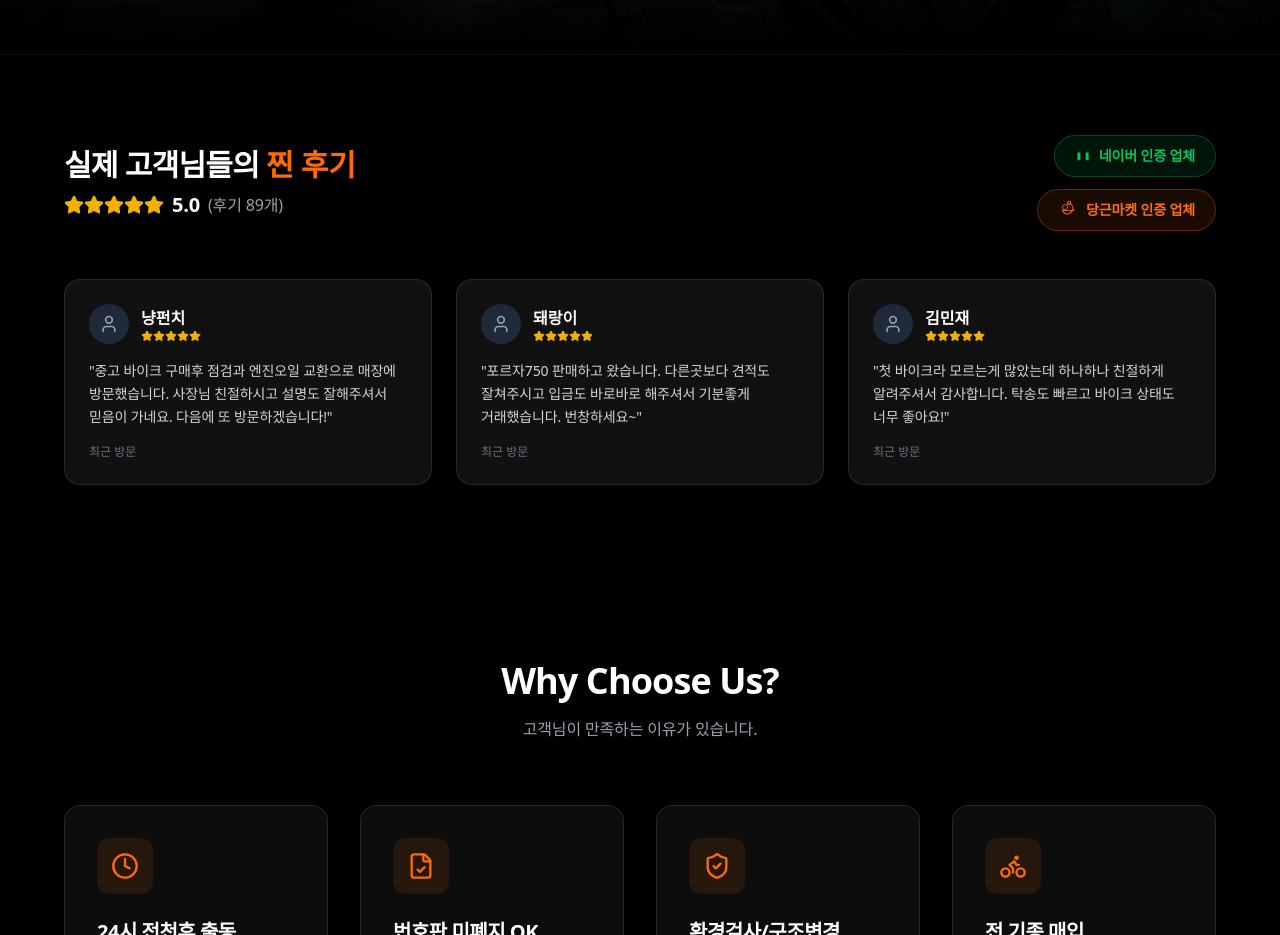
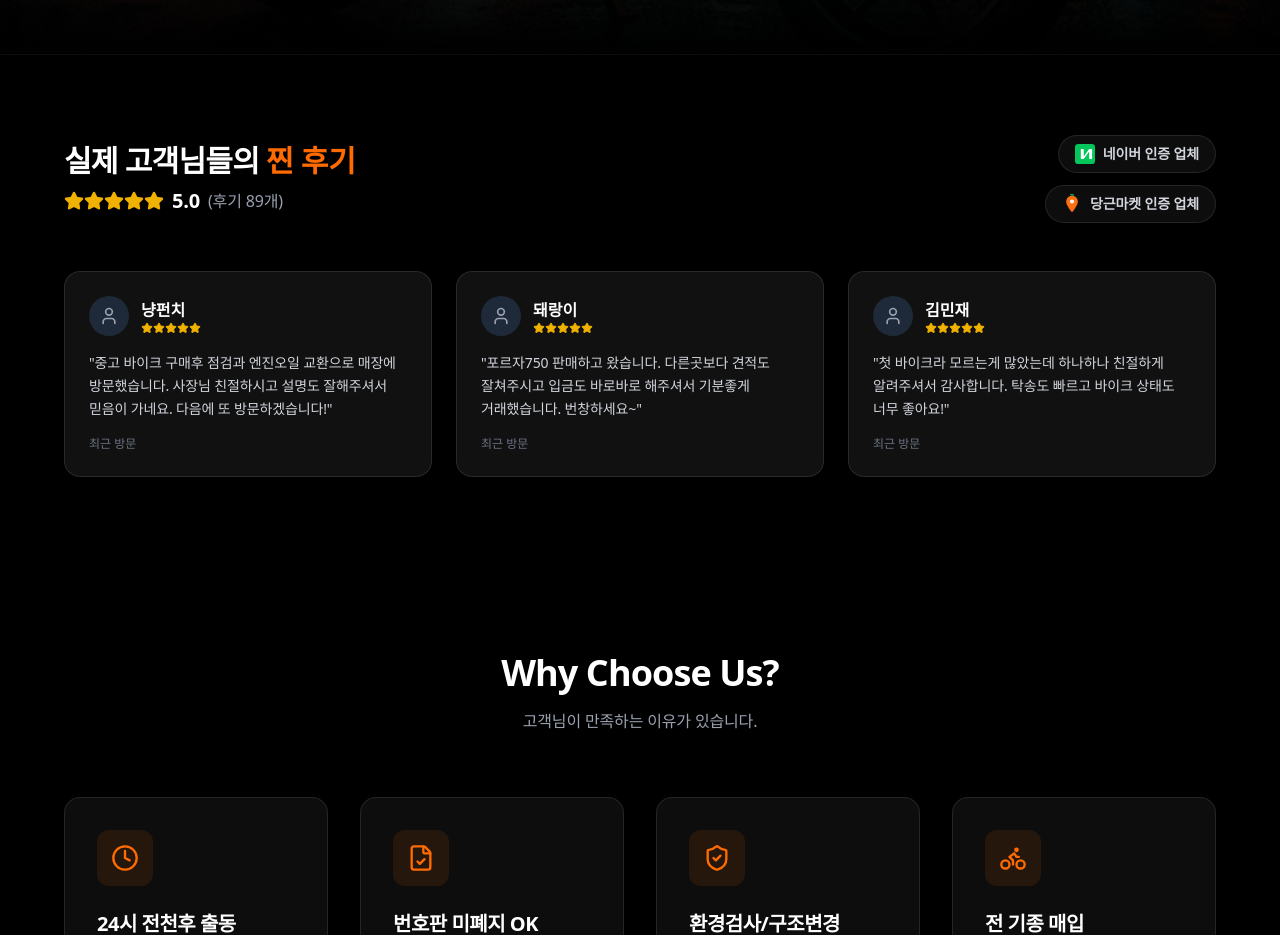
Before and after one commit to 12538253/bike-landing, a Next.js app: page / in a window 1280 px wide. Shown: the part 780-1715 px from the top of the page. Built offline with nearby package versions, Linux system fonts and the light colour scheme.

Commit message:
공식 앱 아이콘 스타일 적용

```diff
--- a/components/ReviewsSection.tsx
+++ b/components/ReviewsSection.tsx
@@ -24,16 +24,17 @@ const reviews = [
 ];
 
 const NaverLogo = ({ className }: { className?: string }) => (
-    <svg viewBox="0 0 24 24" fill="currentColor" className={className}>
-        <path d="M16 16.5V6.6L8 18.2V6.6H3.6v11.8h4.4l8-11.6v11.6h4.4V6.6H16v9.9z" />
+    <svg viewBox="0 0 24 24" fill="none" className={className}>
+        <rect width="24" height="24" rx="4" fill="#03C75A" />
+        <path d="M7 6v12h3.5l6.5-9v9h3.5V6h-3.5L10.5 15V6H7z" fill="white" />
     </svg>
 );
 
 const DaangnLogo = ({ className }: { className?: string }) => (
-    <svg viewBox="0 0 24 24" fill="currentColor" className={className}>
-        <path d="M19.8 11.2c-.3 1.1-1.3 2-2.4 2.1-.2 1.3-1.6 2.3-1.7 2.4-1.2 1.1-2.9 1.7-4.6 1.7-3.2 0-5.8-2.6-5.8-5.8 0-.3.2-.5.5-.5s.5.2.5.5c0 2.6 2.1 4.7 4.7 4.7 1.4 0 2.8-.5 3.8-1.5.1-.1 1.2-.9 1.3-1.8H5c-.3 0-.5-.2-.5-.5s.2-.5.5-.5h12.1c.1-.8.2-1.6.2-2.4 0-1.7-.8-3.3-2.2-4.2-1.2-.8-2.7-1-4.1-.6-.2.1-.5 0-.6-.2-.1-.2 0-.5.2-.6 1.7-.6 3.6-.3 5.1.7 1.7 1.1 2.7 3.1 2.7 5.2 0 .5-.1.9-.1 1.3h.9c.3 0 .5.2.5.5s-.1.4-.4.4z" />
-        <path d="M8.5 12c-1.9 0-3.5-1.6-3.5-3.5 0-1.9 1.6-3.5 3.5-3.5s3.5 1.6 3.5 3.5-1.6 3.5-3.5 3.5zm0-6c-1.4 0-2.5 1.1-2.5 2.5s1.1 2.5 2.5 2.5 2.5-1.1 2.5-2.5-1.1-2.5-2.5-2.5z" />
-        <path d="M13.5 6c-1.4 0-2.5-1.1-2.5-2.5S12.1 1 13.5 1s2.5 1.1 2.5 2.5-1.1 2.5-2.5 2.5zm0-4C12.7 2 12 2.7 12 3.5s.7 1.5 1.5 1.5 1.5-.7 1.5-1.5S14.3 2 13.5 2z" />
+    <svg viewBox="0 0 24 24" fill="none" className={className}>
+        <path d="M12 2C8.13 2 5 5.13 5 9c0 5.25 7 13 7 13s7-7.75 7-13c0-3.87-3.13-7-7-7z" fill="#FF6F0F" />
+        <circle cx="12" cy="9" r="2.5" fill="white" />
+        <path d="M12 2c-1.5 0-2.5-1.5-2.5-1.5S10.5 0 12 0s2.5.5 2.5 1.5S13.5 2 12 2z" fill="#00A05B" />
     </svg>
 );
 
@@ -55,13 +56,13 @@ export default function ReviewsSection() {
                         </div>
                     </div>
                     <div className="flex flex-col items-center md:items-end gap-3">
-                        <div className="flex items-center gap-2 px-5 py-2.5 rounded-full border border-[#03C75A]/30 bg-[#03C75A]/10 text-[#03C75A] transition-colors hover:bg-[#03C75A]/20">
-                            <NaverLogo className="w-4 h-4 fill-current" />
-                            <span className="text-sm font-bold">네이버 인증 업체</span>
+                        <div className="flex items-center gap-2 px-4 py-2 rounded-full border border-white/10 bg-white/5 transition-colors hover:bg-white/10">
+                            <NaverLogo className="w-5 h-5" />
+                            <span className="text-sm font-bold text-gray-300">네이버 인증 업체</span>
                         </div>
-                        <div className="flex items-center gap-2 px-5 py-2.5 rounded-full border border-[#ff6f0f]/30 bg-[#ff6f0f]/10 text-[#ff6f0f] transition-colors hover:bg-[#ff6f0f]/20">
-                            <DaangnLogo className="w-5 h-5 fill-current" />
-                            <span className="text-sm font-bold">당근마켓 인증 업체</span>
+                        <div className="flex items-center gap-2 px-4 py-2 rounded-full border border-white/10 bg-white/5 transition-colors hover:bg-white/10">
+                            <DaangnLogo className="w-5 h-5" />
+                            <span className="text-sm font-bold text-gray-300">당근마켓 인증 업체</span>
                         </div>
                     </div>
                 </div>
```
